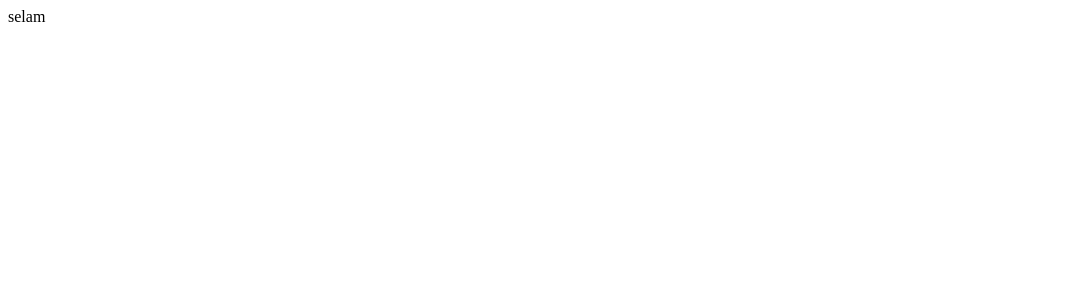
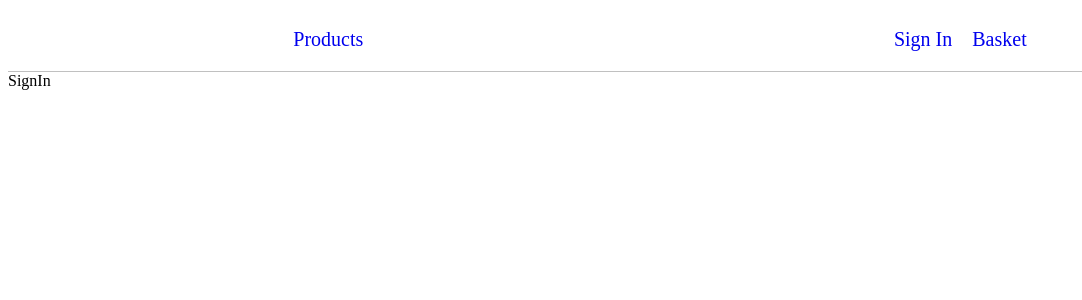
Before and after one commit to UfukYetiskin/e-commerce-with-redux-toolkit, a React (Create React App) app: page /signin in a window 1280 px wide. Shown: the top 300 px of the page, without its empty margins (0-1082 px from the left). Built offline with nearby package versions, Linux system fonts and the light colour scheme.

Commit message:
listed products and when clicked product u can open info page about product

```diff
--- a/src/App.js
+++ b/src/App.js
@@ -1,9 +1,25 @@
-
+import ReactDOM from "react-dom/client";
+import {BrowserRouter as Router, Routes, Route } from "react-router-dom";
+import Navbar from "./components/navbar/Navbar";
+import Products from "./components/products/Products";
+import Basket from "./components/pages/Basket"
+import SignIn from "./components/pages/SignIn";
+import Product from "./components/product/Product";
 
 function App() {
   return (
     <div className="App">
-        selam
+
+        <div>
+
+          <Navbar></Navbar>
+          <Routes>
+            <Route path="/" element={<Products/>}></Route>
+            <Route path="/basket" element={<Basket/>}></Route>
+            <Route path="/signin" element={<SignIn/>}></Route>
+            <Route path="/products/:id" element={<Product/>}></Route>
+          </Routes>
+        </div>
     </div>
   );
 }
--- /dev/null
+++ b/src/components/navbar/Navbar.js
@@ -0,0 +1,42 @@
+import {BrowserRouter as Router, Routes, Route, NavLink } from "react-router-dom";
+import "../navbar/navbar.css"
+
+
+
+
+const Navbar = () => {
+    const navbarStyle = {
+        display: "flex",
+        flexDirection : "row",
+        justifyContent : "space-around",
+        borderBottom  :"1px solid silver",
+        fontSize: "20px",
+        width: "100%"
+    }
+    const ulStyle = {
+        display: "flex",
+        flexDirection : "row",
+        justifyContent : "space-between",
+    }
+
+    return(
+        <div style={navbarStyle}>
+            <ul style={ulStyle}>
+                <li style={{listStyleType : "none"}}>
+                    <NavLink style={{textDecoration :"none"}} to="/">Products</NavLink>
+                </li>
+            </ul>
+            <ul style={ulStyle}>
+                <li style={{listStyleType : "none"}}>
+
+                    <NavLink  style={{textDecoration :"none"}}  to="/signin">Sign In</NavLink>
+                </li>
+                <li style={{listStyleType : "none", marginLeft :"20px"}}>
+                    <NavLink  style={{textDecoration :"none"}} to="/basket">Basket</NavLink>
+                </li>
+            </ul>
+        </div>
+    )
+}
+
+export default Navbar;
--- /dev/null
+++ b/src/components/navbar/navbar.css
@@ -0,0 +1,4 @@
+.main{
+    display:'flex';
+    flex-direction: "row";
+}
--- /dev/null
+++ b/src/components/pages/Basket.js
@@ -0,0 +1,9 @@
+import React from 'react'
+
+function Basket() {
+  return (
+    <div>Basket</div>
+  )
+}
+
+export default Basket
--- /dev/null
+++ b/src/components/pages/SignIn.js
@@ -0,0 +1,9 @@
+import React from 'react'
+
+function SignIn() {
+  return (
+    <div>SignIn</div>
+  )
+}
+
+export default SignIn
--- /dev/null
+++ b/src/components/product/Product.js
@@ -0,0 +1,37 @@
+import React from 'react'
+import{useState, useEffect} from 'react'
+import {useParams} from "react-router-dom"
+
+function Product() {
+    const {id} = useParams();
+    const [products, setData] = useState([])
+    useEffect(() => {
+        fetch(`https://fakestoreapi.com/products`)
+            .then((res) => res.json())
+            .then((data) => setData(data))
+            .catch((err) => console.log(err))
+    }, [])
+
+    const pStyle = {
+        fontSize: "48px",
+        fontWeight : "bold",
+
+      }
+    return (
+    <div>
+        {products && products.filter((item) => item.id == id).map((item) => (
+            <div key={item.id} style={{display : "flex"}}>
+                <div>
+                    <img style={{}}  src={item.image} alt={item.id} />
+                </div>
+                <div style={{width  : "30%", textAlign : "center", marginTop  :"20%"}}>
+                    <p style={pStyle}>{item.title}</p>
+                    <p style={pStyle}>${item.price}</p>
+                </div>
+            </div>
+        ))}
+    </div>
+  )
+}
+
+export default Product
--- /dev/null
+++ b/src/components/products/Products.js
@@ -0,0 +1,62 @@
+import React from 'react'
+import {useSelector, useDispatch} from 'react-redux'
+import {useEffect} from 'react'
+import {fetchProducts} from "../../redux/slices/productsSlice"
+import { NavLink } from 'react-router-dom'
+
+
+
+function Products() {
+  const products = useSelector(state => state.products.items)
+  const dispatch = useDispatch();
+  const status = useSelector(state => state.products.status)
+  const error = useSelector(state => state.products.error)
+
+  useEffect(() => {
+    if(status === "idle"){
+      dispatch(fetchProducts())
+    }
+  }, [dispatch, status])
+
+  if (status === "failed"){
+    return <div>{error.message}</div>
+  }
+  const ulStyle = {
+    display: "flex",
+    flexDirection : "row",
+    justifyContent : "space-between",
+    flexWrap : "wrap"
+  }
+  const pStyle = {
+    fontSize: "20px",
+    fontWeight : "bold",
+    textAlign : "center",
+  }
+  const pPriceStyle = {
+    fontSize: "20px",
+    fontWeight : "bold",
+    textAlign : "center",
+    color :"orange"
+  }
+
+  return (
+    <div>
+      <ul style={ulStyle}>
+        {
+          products && products.map((item) => (
+            <li key={item.id} style={{listStyleType : 'none',border :'1px solid grey',width : '25%', margin : '10px 1%', padding :'1%', backgroundColor  :'smokewhite', boxShadow : "10px black"}} >
+              <img style={{width : '100%', objectFit : "contain", height : "200px"}} src={item.image} alt={item.title} />
+              <p style={pStyle}>{item.title}</p>
+              <p style={pPriceStyle}>${item.price}</p>
+              <p style={{textAlign : "center", fontWeight : "bold", color :"white", backgroundColor : "orange", padding : "2%", borderRadius : "10px", fontSize :"20px"}}>
+                <NavLink style={{color: "inherit", textDecoration : "none "}} to={`/products/${item.id}`}>Info of Product</NavLink>
+              </p>
+            </li>
+          ))
+        }
+      </ul>
+    </div>
+  )
+}
+
+export default Products
--- a/src/index.js
+++ b/src/index.js
@@ -1,17 +1,22 @@
-import React from 'react';
-import ReactDOM from 'react-dom/client';
-import App from './App';
-import {store} from './redux/store'
-import { Provider } from 'react-redux'
-import { createRoot } from 'react-dom/client';
+import React from "react";
+import ReactDOM from "react-dom/client";
+import App from "./App";
+import { store } from "./redux/store";
+import { Provider } from "react-redux";
+import { createRoot } from "react-dom/client";
+import { BrowserRouter as Router } from "react-router-dom";
 
-
-const container = document.getElementById('root');
+const container = document.getElementById("root");
 const root = createRoot(container);
 root.render(
   <React.StrictMode>
     <Provider store={store}>
-      <App />
+      <Router>
+        <App />
+      </Router>
     </Provider>
   </React.StrictMode>
-  );
+);
+
+
+// {/* */}
```
